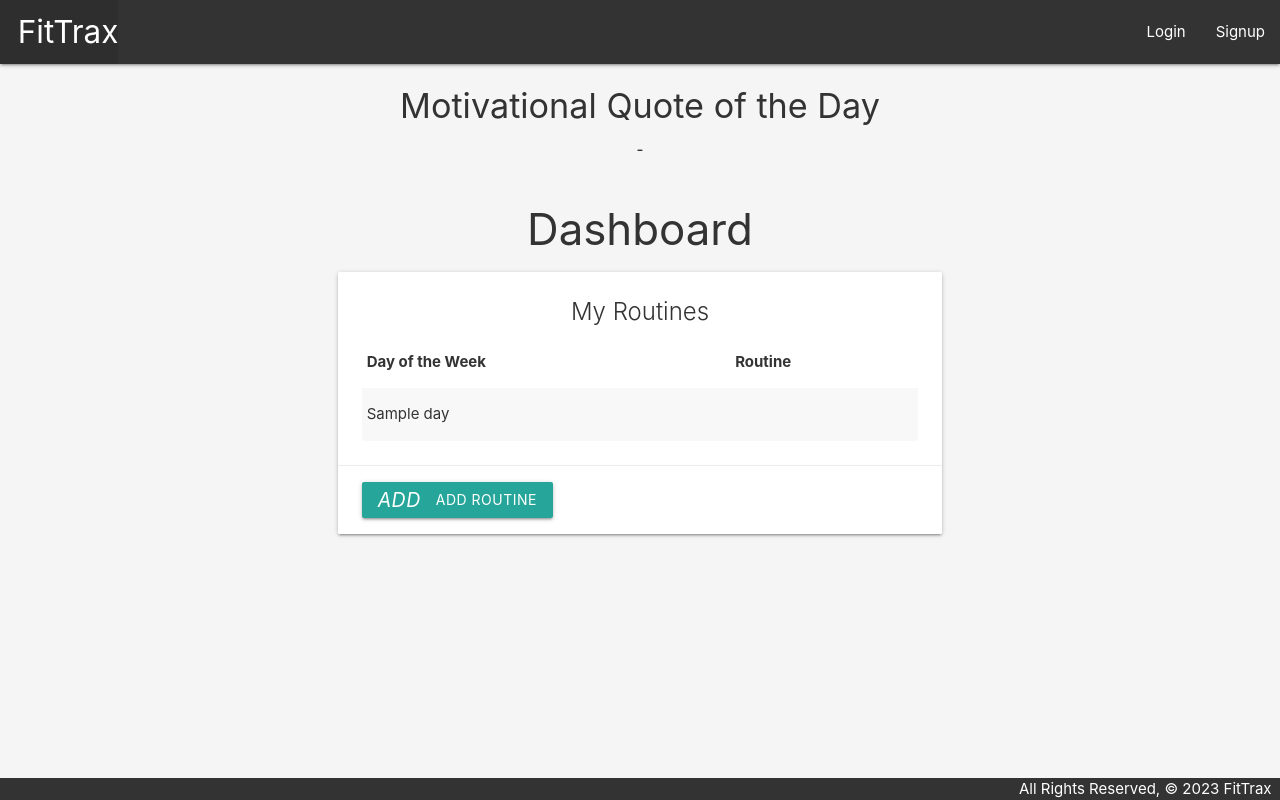
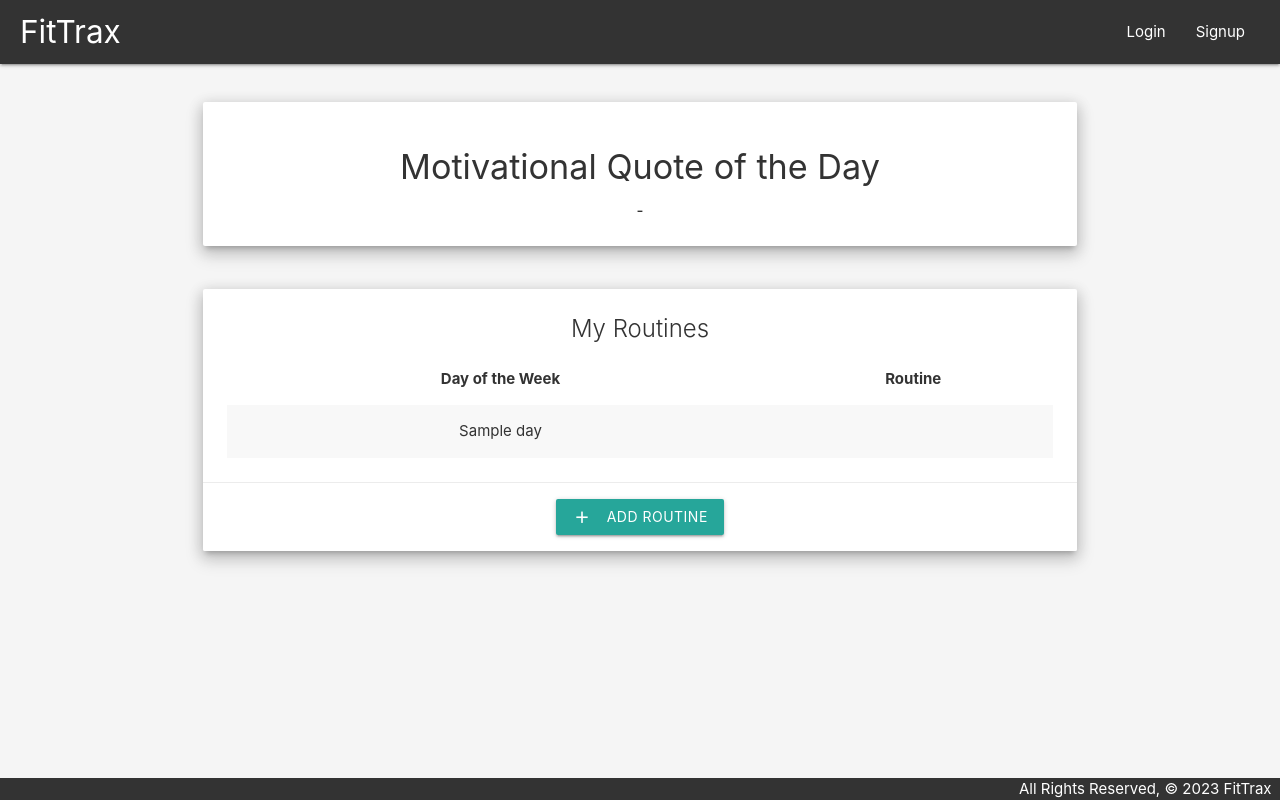
Before and after one commit to carlosm22700/Fitness-Tracker, a Django app: template main_app/templates/main_app/home.html in a window 1280 px wide. Run offline with Django 3.2, Linux system fonts and the light colour scheme; the template is opened without the code that fills it: most values are stand-ins (such as "Sample title", 1, 10 or a date in 2020).

Commit message:
cleans up home page

```diff
--- a/main_app/templates/main_app/base.html
+++ b/main_app/templates/main_app/base.html
@@ -1,5 +1,4 @@
 {% load static %}
-
 <!DOCTYPE html>
 <html lang="en">
 <head>
@@ -7,26 +6,17 @@
     <meta name="viewport" content="width=device-width, initial-scale=1.0" />
     <meta http-equiv="X-UA-Compatible" content="ie=edge" />
     <title>FitTrax</title>
-    <link
-      rel="stylesheet"
-      href="https://cdnjs.cloudflare.com/ajax/libs/materialize/1.0.0/css/materialize.min.css"
-    />
-    <link
-      rel="stylesheet"
-      type="text/css"
-      href="{% static 'css/style.css' %}"
-    />
+    <link href="https://fonts.googleapis.com/icon?family=Material+Icons" rel="stylesheet">
+    <link href="https://fonts.googleapis.com/css?family=Roboto:300,400,500&display=swap" rel="stylesheet">
+    <link rel="stylesheet" href="https://cdnjs.cloudflare.com/ajax/libs/materialize/1.0.0/css/materialize.min.css" />
+    <link rel="stylesheet" type="text/css" href="{% static 'css/style.css' %}" />
 </head>
 <body>
     <header class="navbar-fixed">
         <nav>
             <div class="nav-wrapper">
-          <ul>
-            <li>
-              <a href="/" class="left brand-logo">&nbsp;&nbsp;FitTrax</a>
-            </li>
-          </ul>
-          <ul class="right">
+                <a href="/" class="left brand-logo" style="padding-left: 20px;">FitTrax</a>
+                <ul class="right" style="padding-right: 20px;">
                     {% if user.is_authenticated %}
                         <li><a href="{% url 'logout' %}">Logout</a></li>
                         <li><a href="{% url 'view_routines' %}">View Routines</a></li>
@@ -38,7 +28,7 @@
             </div>
         </nav>
     </header>
-    <main class="container">{% block content %} {% endblock %}</main>
+    <main class="container" style="padding-top: 30px;">{% block content %}{% endblock %}</main>
     <footer class="page-footer">
         <div class="right">
             All Rights Reserved, &copy; 2023 FitTrax &nbsp;
@@ -46,7 +36,6 @@
     </footer>
     <script src="https://code.jquery.com/jquery-3.6.0.min.js"></script>
     <script src="https://cdnjs.cloudflare.com/ajax/libs/materialize/1.0.0/js/materialize.min.js"></script>
-    <!-- Add this just before the closing </body> tag in base.html -->
     {% block script %}{% endblock %}
 </body>
 </html>
--- a/main_app/templates/main_app/home.html
+++ b/main_app/templates/main_app/home.html
@@ -1,19 +1,24 @@
 {% extends 'main_app/base.html' %}
 {% block content %}
 
-<div class="container">
-    <div id="quote-section">
-        <h4 class="center-align">Motivational Quote of the Day</h4>
-        <p id="quote-text" class="center-align"></p>
-        <p class="center-align"><strong>- <span id="quote-author"></span></strong></p>
-    </div>
 <div class="row">
     <div class="col s12">
-            <h3 class="center-align">Dashboard</h3>
-            <div class="card">
+        <div class="card z-depth-3">
+            <div class="card-content center-align">
+                <h4>Motivational Quote of the Day</h4>
+                <p id="quote-text" class="flow-text"></p>
+                <p><strong>- <span id="quote-author"></span></strong></p>
+            </div>
+        </div>
+    </div>
+</div>
+
+<div class="row">
+    <div class="col s12">
+        <div class="card z-depth-3">
             <div class="card-content">
                 <span class="card-title center-align">My Routines</span>
-                    <table class="striped">
+                <table class="striped centered">
                     <thead>
                         <tr>
                             <th>Day of the Week</th>
@@ -38,15 +43,18 @@
                     </tbody>
                 </table>
             </div>
-                <div class="card-action">
-                    <a class="waves-effect waves-light btn" href="{% url 'add_routine' %}"><i class="material-icons left">add</i>Add Routine</a>
-                </div>
+            <div class="card-action center-align">
+                <a class="waves-effect waves-light btn" href="{% url 'add_routine' %}">
+                    <i class="material-icons left">add</i>Add Routine
+                </a>
             </div>
         </div>
     </div>
 </div>
 
-<script src="https://code.jquery.com/jquery-3.6.0.min.js"></script>
+{% endblock %}
+
+{% block script %}
 <script>
     $(document).ready(function() {
         // Fetch motivational quote
@@ -68,5 +76,4 @@
         });
     });
 </script>
-
 {% endblock %}
```
Lines whose indentation alone changed are shown as unchanged.
